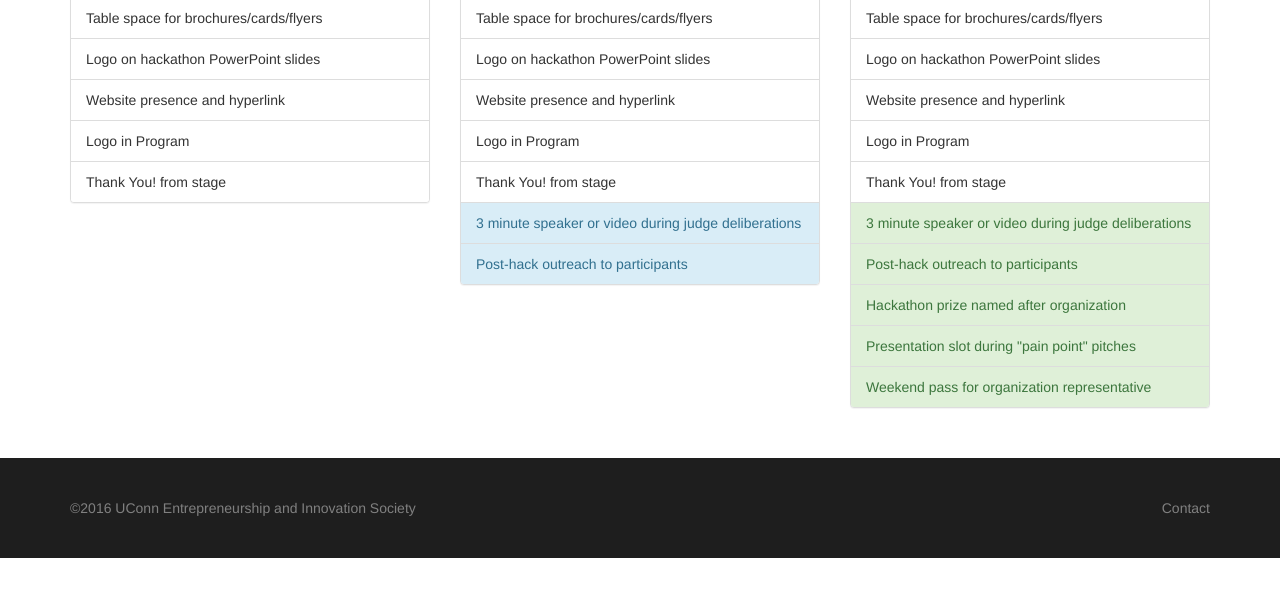
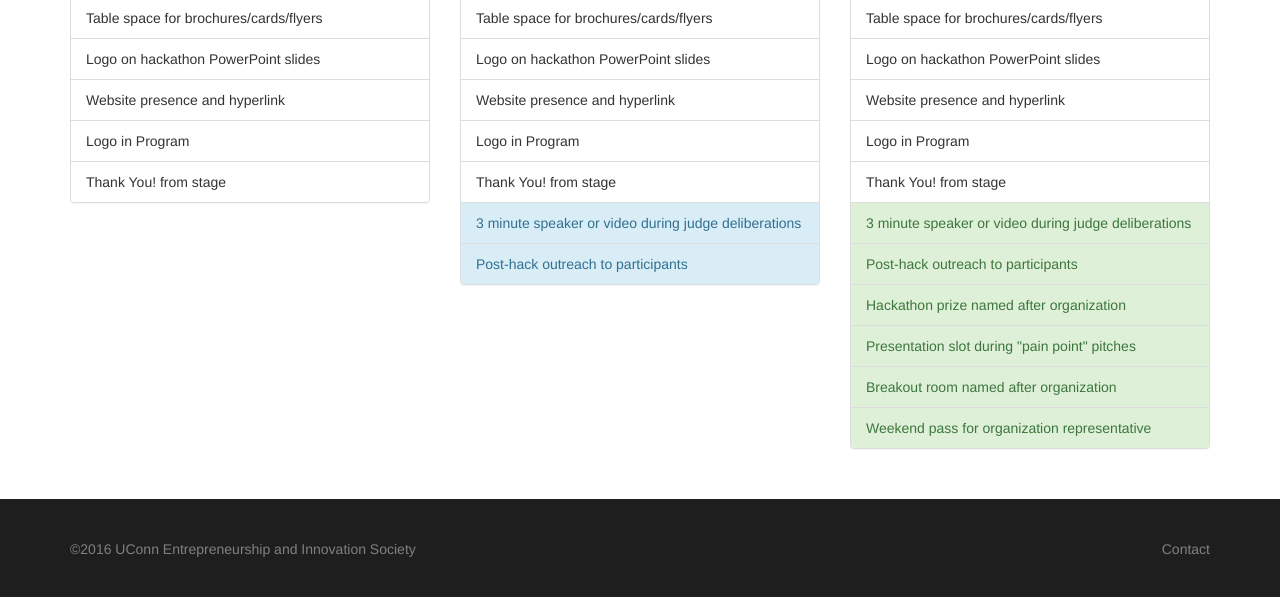
Before and after one commit to hackuconn/hackuconn.github.io, a plain HTML site: page sponsor.html in a window 1280 px wide. Shown: the part 549-1146 px from the top of the page. Before the commit the page ends 1107 px from the top, so only its background shows below. Drawn offline with nearby package versions, Linux system fonts and the light colour scheme.

Commit message:
break room

```diff
--- a/sponsor.html
+++ b/sponsor.html
@@ -130,6 +130,7 @@
 					    <li class="list-group-item list-group-item-success">Post-hack outreach to participants</li>
 					    <li class="list-group-item list-group-item-success">Hackathon prize named after organization</li>
 					    <li class="list-group-item list-group-item-success">Presentation slot during "pain point" pitches</li>
+					    <li class="list-group-item list-group-item-success">Breakout room named after organization</li>
 					    <li class="list-group-item list-group-item-success">Weekend pass for organization representative</li>
 					  </ul>
 					</div>
```
